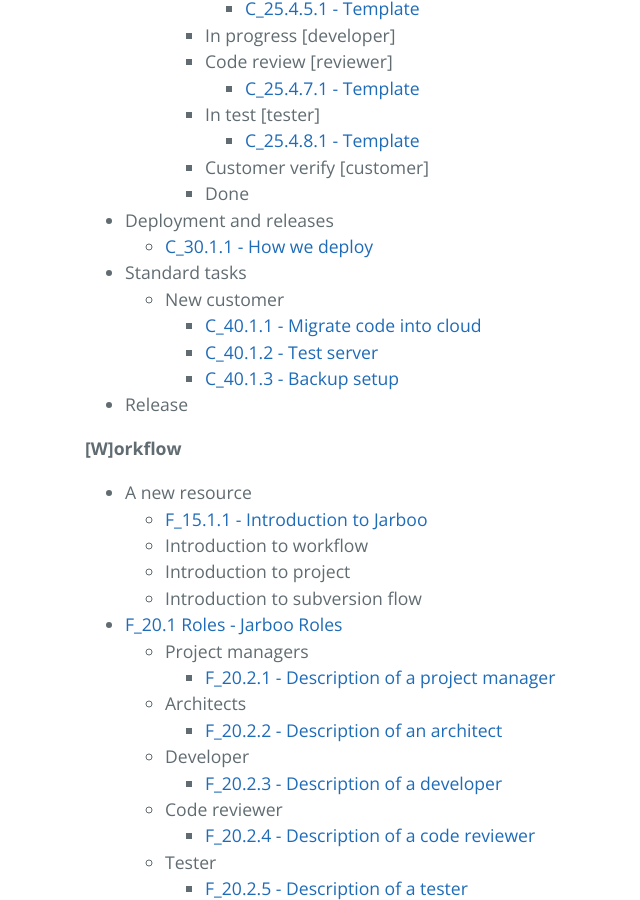
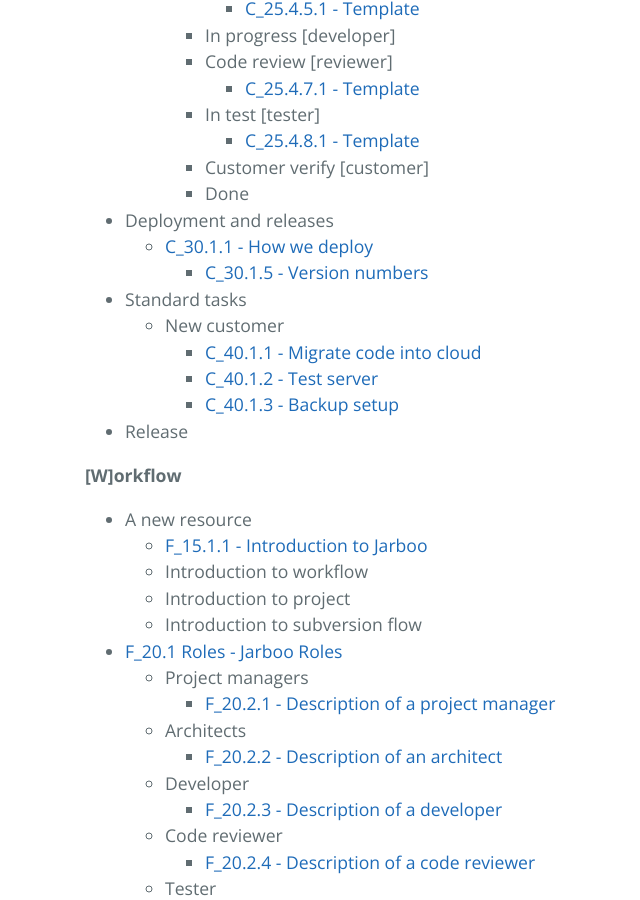
Before and after one commit to Jarboocom/Jarboo.Business.Proces, a Jekyll site: the page index.html, which Jekyll copies as it is, in a window 1280 px wide and 900 px high, scrolled down 1890 px. Shown: the whole window, without its empty margins (139-779 px from the left). Built offline with Jekyll 4.4.1, drawn with Linux system fonts in a browser that asks for light colours; Markdown is read by kramdown in place of the engine named in the settings.

```diff
--- a/index.html
+++ b/index.html
@@ -29,7 +29,7 @@
 <p>Definitions and practical</p>
 
 <ul>
-<li><a href="docs/J_1.1-TermsAndWords.md"><strong>J_1.1 - Terms and words</strong></a></li>
+<li><a href="docs/J_1.1-TermsAndWords.md">J_1.1 - Terms and words</a></li>
 </ul>
 </li>
 <li>
@@ -185,7 +185,13 @@
 <li>Deployment and releases
 
 <ul>
-<li><a href="C_30.1.1%20-%20How%20we%20deploy.md">C_30.1.1 - How we deploy</a></li>
+<li>
+<a href="C_30.1.1%20-%20How%20we%20deploy.md">C_30.1.1 - How we deploy</a>
+
+<ul>
+<li><a href="C_30.1.5%20-%20Version%20numbers.md">C_30.1.5 - Version numbers</a></li>
+</ul>
+</li>
 </ul>
 </li>
 <li>Standard tasks
```
Also changed, not shown: params.json (+1 -1 lines).
